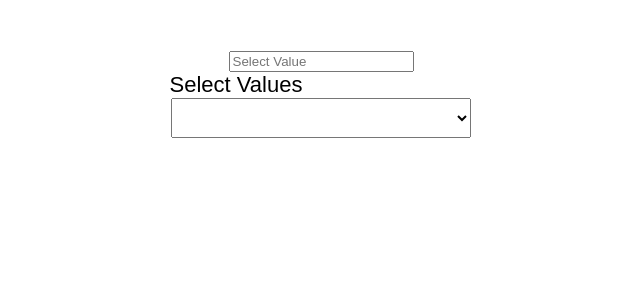
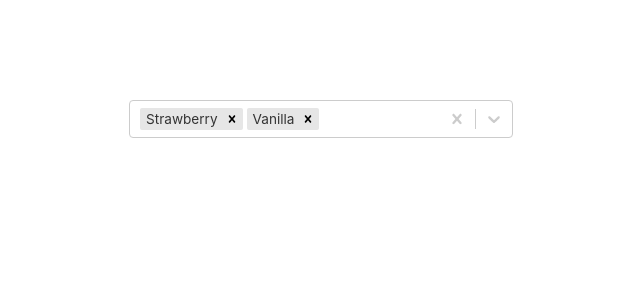
Before and after one commit to Iqbal0786/voiz-assignment, a React (Create React App) app: page / in a window 1280 px wide. Shown: the top 300 px of the page, without its empty margins (319-959 px from the left). Built offline with nearby package versions, Linux system fonts and the light colour scheme.

Commit message:
added react multiselect

```diff
--- a/src/App.js
+++ b/src/App.js
@@ -1,11 +1,13 @@
 import logo from './logo.svg';
 import './App.css';
 import MultiSelect from './components/MultiSelect';
+import CustomeMultiselect from './components/CustomeMultiselect';
 
 function App() {
   return (
     <div className="App">
-      <MultiSelect/>
+      {/* <MultiSelect/> */}
+      <CustomeMultiselect/>
     </div>
   );
 }
--- a/src/components/CustomeMultiselect.jsx
+++ b/src/components/CustomeMultiselect.jsx
@@ -1,7 +1,22 @@
 import React from 'react'
-
+import Select from 'react-select'
+import "../styles/MultiSelect.css"
 export default function CustomeMultiselect() {
+    const options = [
+        { value: 'chocolate', label: 'Chocolate' },
+        { value: 'strawberry', label: 'Strawberry' },
+        { value: 'vanilla', label: 'Vanilla' }
+      ]
   return (
-    <div>CustomeMultiselect</div>
+       <div className='multiSelect'>
+        <Select
+    defaultValue={[options[1], options[2]]}
+    isMulti
+    name="colors"
+    options={options}
+    className="basic-multi-select"
+    classNamePrefix="select"
+  />
+       </div>
   )
 }
--- a/src/components/MultiSelect.jsx
+++ b/src/components/MultiSelect.jsx
@@ -1,5 +1,5 @@
 import React, { useState } from 'react'
-import "./MultiSelect.css"
+import "../styles/MultiSelect.css"
 export default function MultiSelect() {
   let optionData=[
     {
--- a/src/components/MultiSelect.css
+++ b/src/styles/MultiSelect.css
@@ -12,3 +12,8 @@
     margin-left: -170px;
     margin-bottom: 5px;
   }
+  .multiSelect{
+    width: 30%;
+    margin: auto;
+    margin-top: 100px;
+  }
```
